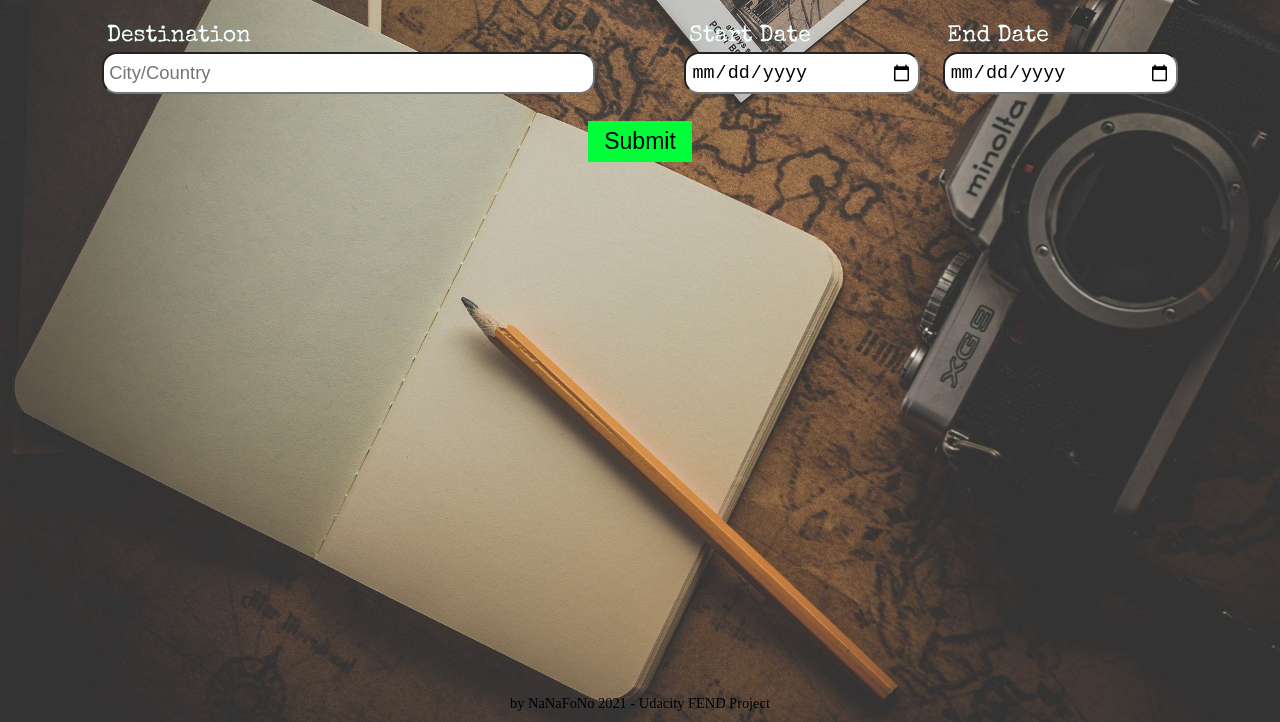
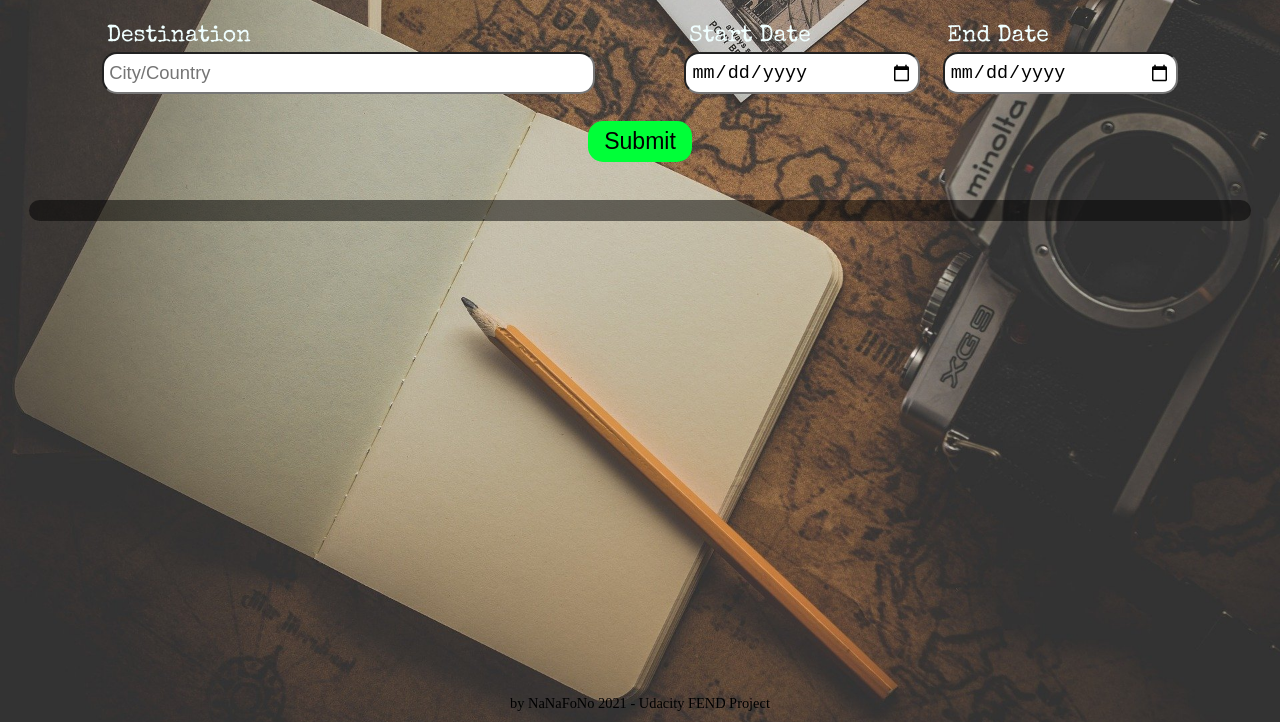
Before and after one commit to CryptoNari/Travel-app, a website built with webpack: page src/client/views/index.html in a window 1280 px wide. Shown: the part 107-829 px from the top of the page. Built offline with nearby package versions, Linux system fonts and the light colour scheme; files whose address does not match are found by name.

Commit message:
fix error Form style

```diff
--- a/src/client/styles/form.scss
+++ b/src/client/styles/form.scss
@@ -47,6 +47,7 @@
         button {
             background-color: #00ff38;
             border: none;
+            border-radius: 15px;
             color: black;
             padding:  .3em .7em;
             text-decoration: none;
@@ -55,6 +56,16 @@
             cursor: pointer;
         }
     }
+}
 
-
+#formError{
+  display: flex;
+  justify-content: center;
+  font-family: 'Special Elite', cursive;
+  color: red;
+  background-color: black;
+  opacity: .5;
+  margin: 1em ;
+  padding: .4em 1em .3em;
+  border-radius: 15px;
 }
```
